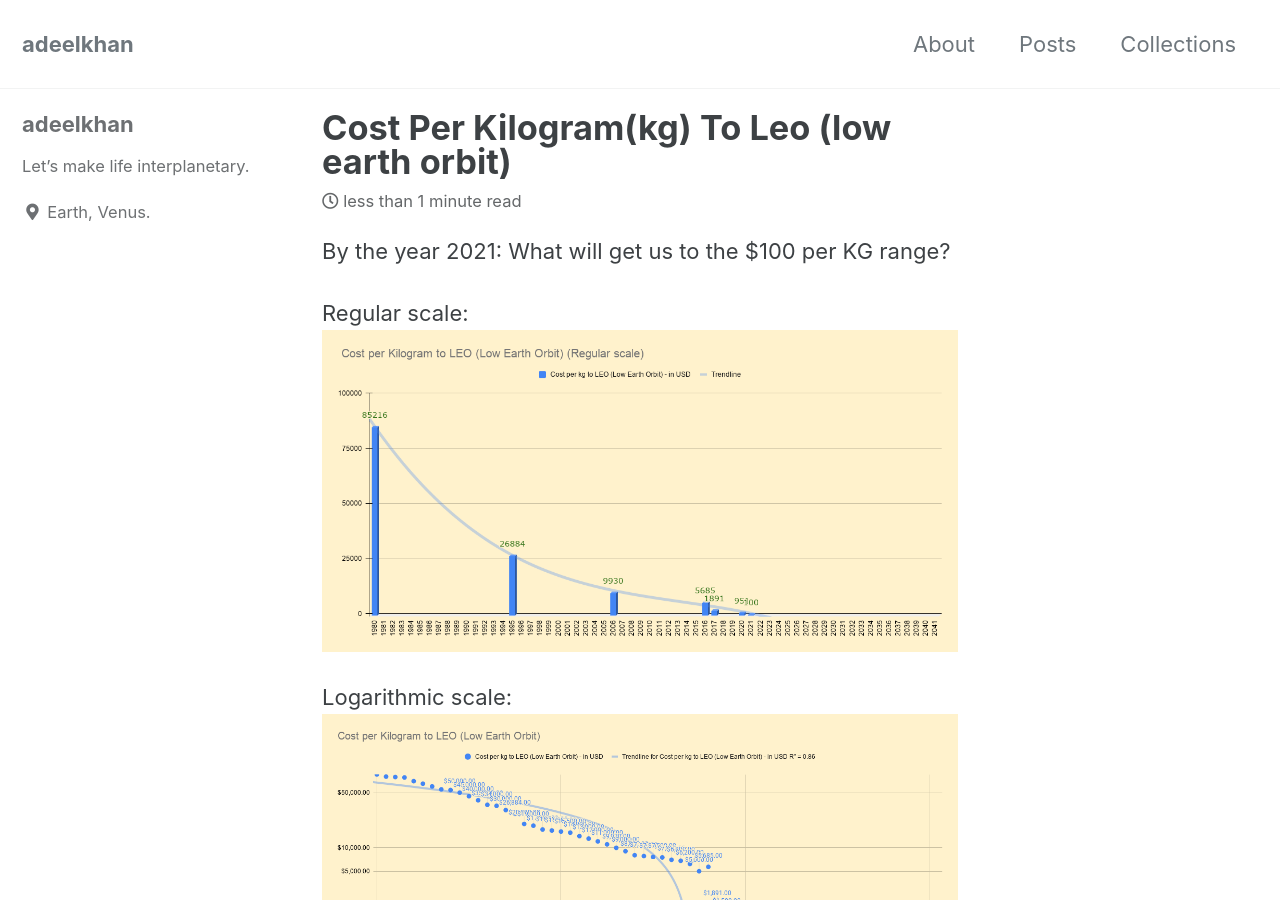
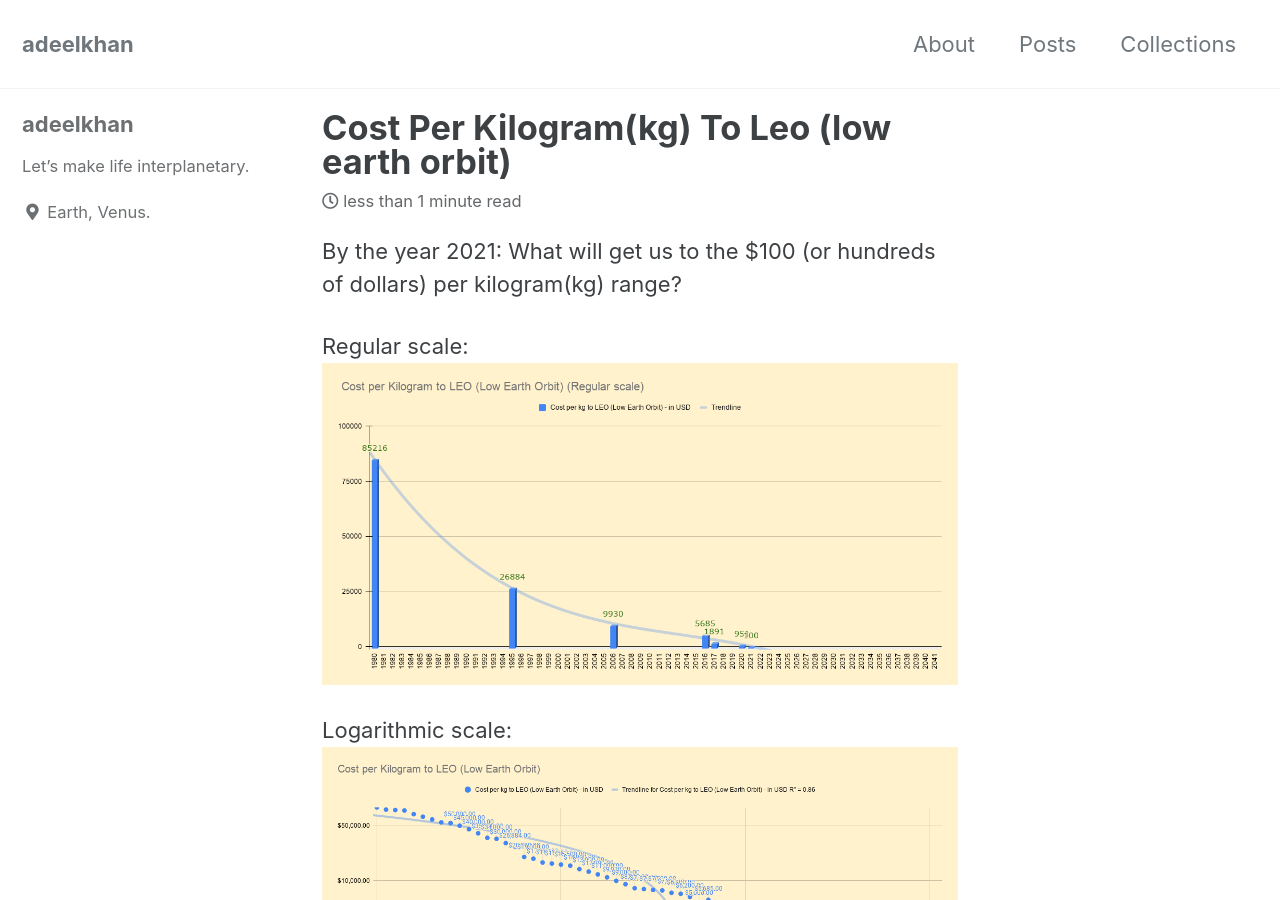
Before and after one commit to stellardreams/stellardreams.github.io, a Jekyll site: the page built from _posts/2020-09-07-Cost-per-Kilogram(KG)-to-LEO-(Low Earth Orbit).md, in a window 1280 px wide and 900 px high. Built offline with Jekyll 4.4.1, drawn with Linux system fonts in a browser that asks for light colours; cached includes are drawn as plain includes.

Commit message:
Update 2020-09-07-Cost-per-Kilogram(KG)-to-LEO-(Low Earth Orbit).md

```diff
--- a/_posts/2020-09-07-Cost-per-Kilogram(KG)-to-LEO-(Low Earth Orbit).md
+++ b/_posts/2020-09-07-Cost-per-Kilogram(KG)-to-LEO-(Low Earth Orbit).md
@@ -1,4 +1,4 @@
-By the year 2021: What will get us to the $100 per KG range?
+By the year 2021: What will get us to the $100 (or hundreds of dollars) per kilogram(kg) range?
 
 Regular scale:
 <img src="/assets/images/Cost-per-KG-reg.png">
```
